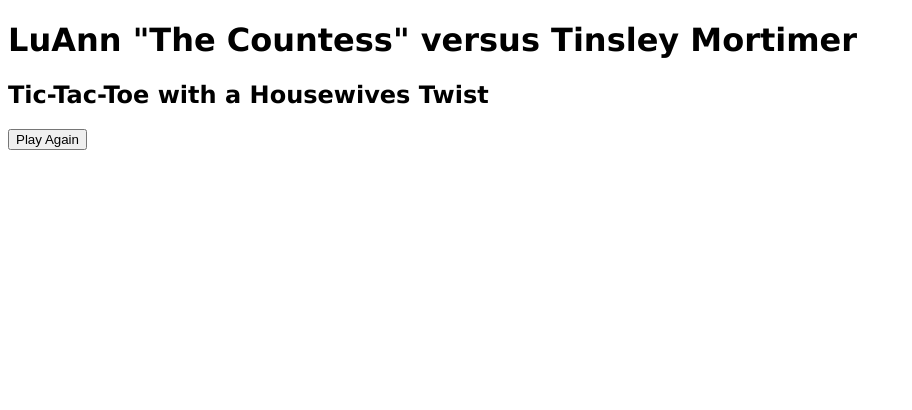
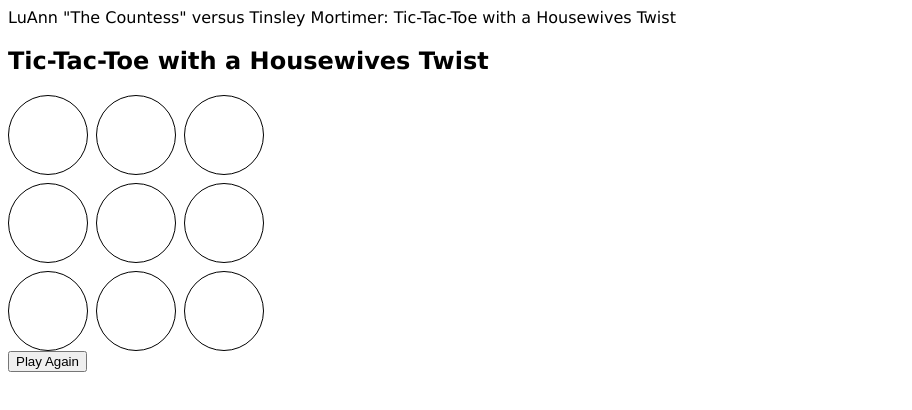
Before and after one commit to mjmickd/LuAnnvTinsley, a plain HTML site: page index.html in a window 1280 px wide. Shown: the whole page, without its empty margins (0-912 px from the left). Drawn offline with Linux system fonts and the light colour scheme.

Commit message:
adding board and starting code

```diff
--- a/css/main.css
+++ b/css/main.css
@@ -1,3 +1,17 @@
 body {
     font-family:Verdana, Geneva, Tahoma, sans-serif
 }
+
+#board {
+    display: grid;
+    grid-template-columns:
+    repeat(3, 10vmin);
+    grid-template-rows:
+    repeat(3, 10vmin);
+    gap: 1vmin;
+}
+
+#board > div {
+    border-radius: 50%;
+    border: 0.1vmin solid black;
+}
--- a/index.html
+++ b/index.html
@@ -8,7 +8,8 @@
     <script defer src="js/main.js"></script>
 </head>
 <body>
-    <h1>LuAnn "The Countess" versus Tinsley Mortimer </h1>
+    <header>LuAnn "The Countess" versus Tinsley Mortimer: Tic-Tac-Toe
+        with a Housewives Twist</header>
     <h2>Tic-Tac-Toe with a Housewives Twist</h2>
     <section id="board">
         <div id="c0r2"></div>
--- a/js/main.js
+++ b/js/main.js
@@ -0,0 +1,14 @@
+// Constants
+const COLORS = {
+    '0': 'white',
+    '1': 'LuAnn',
+    '-1': 'Tinsley'
+};
+
+// state variables
+
+// cached elements
+
+// event listeners
+
+//functions
```
